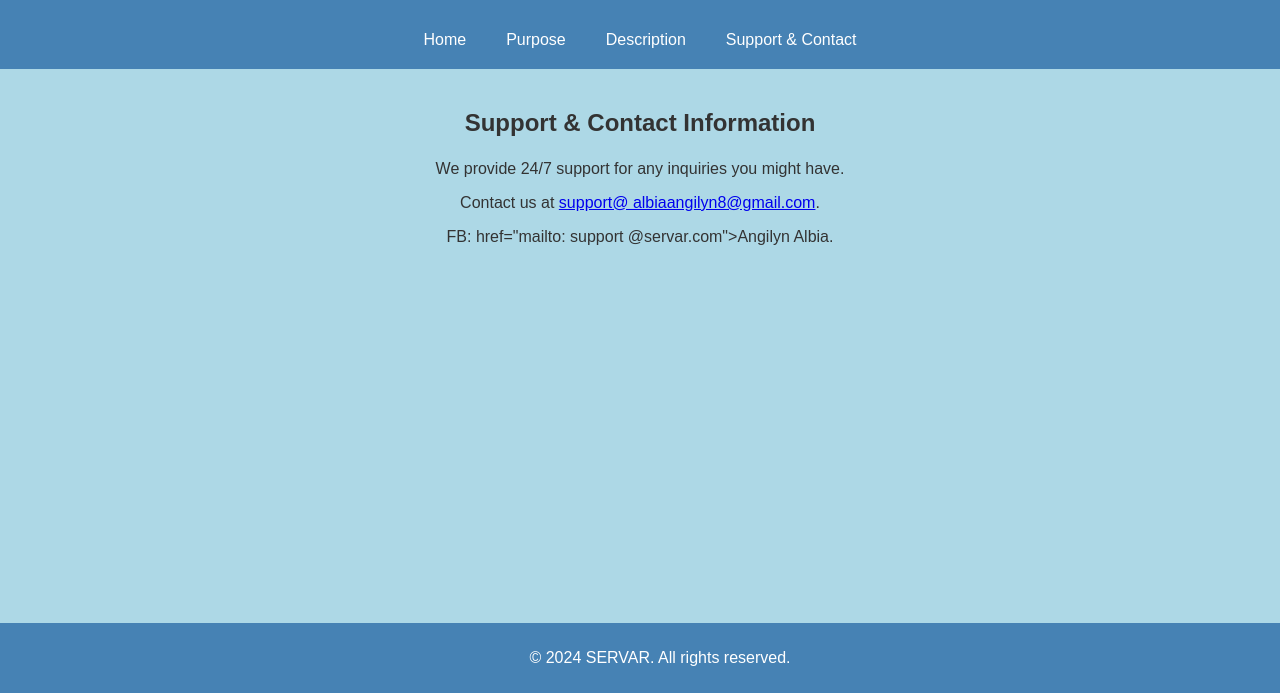
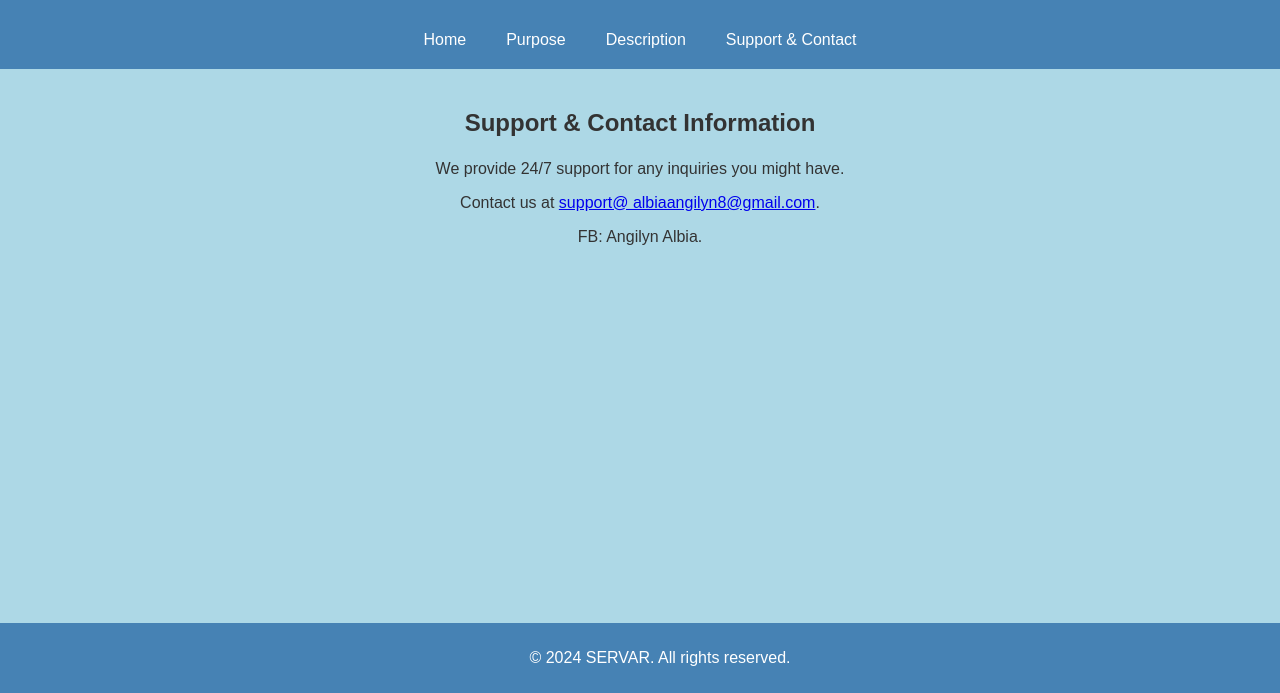
Before and after one commit to RaidenFreter/WebpageACLCProject, a plain HTML site: page index.html in a window 1280 px wide. Both pictures are taken after a click on the link "Support & Contact". Shown: the part 107-800 px from the top of the page. Drawn offline with Linux system fonts and the light colour scheme.

Commit message:
Update index.html

```diff
--- a/index.html
+++ b/index.html
@@ -131,7 +131,7 @@ mo<!DOCTYPE html>
             <p>Contact us at <a
 href="mailto:support@servar.com">support@
 albiaangilyn8@gmail.com</a>.</p>
-            <p> FB: <a> href="mailto: support @servar.com">Angilyn Albia</a>.</p>
+            <p> FB: <a>Angilyn Albia</a>.</p>
         </section>
     </main>
     <footer>
```
